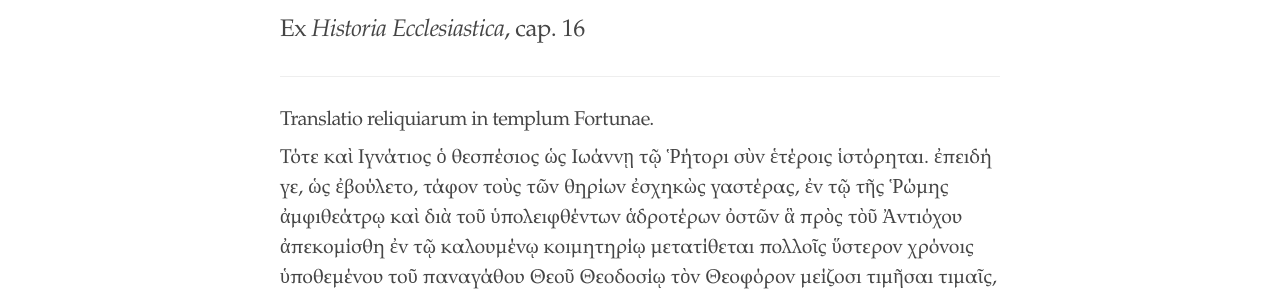
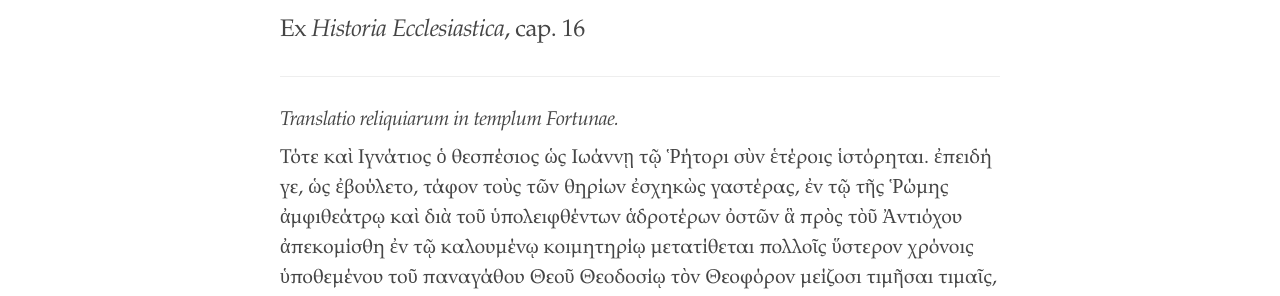
Before and after one commit to cjkoepke1/greek-hagiography, a Jekyll site: the page built from _texts/translatio-ignatii-theophori.md, in a window 1280 px wide. Shown: the part 426-722 px from the top of the page. Built offline with Jekyll 4.4.1, drawn with Linux system fonts in a browser that asks for light colours.

```diff
--- a/_texts/translatio-ignatii-theophori.md
+++ b/_texts/translatio-ignatii-theophori.md
@@ -14,7 +14,7 @@ source: Acta Sanctorum ex Historia Ecclesiastica, cap. 16
 
 ---
 
-### Translatio reliquiarum in templum Fortunae.
+### *Translatio reliquiarum in templum Fortunae.*
 
 Τότε καὶ Ιγνάτιος ὁ θεσπέσιος ὡς Ιωάννῃ τῷ Ῥήτορι σὺν ἑτέροις ἱστόρηται. ἐπειδή γε, ὡς ἐβούλετο, τάφον τοὺς τῶν θηρίων ἐσχηκὼς γαστέρας, ἐν τῷ τῆς Ῥώμης ἀμφιθεάτρῳ καὶ διὰ τοῦ ὑπολειφθέντων ἁδροτέρων ὀστῶν ἃ πρὸς τὸῦ Ἀντιόχου ἀπεκομίσθη ἐν τῷ καλουμένῳ κοιμητηρίῳ μετατίθεται πολλοῖς ὕστερον χρόνοις ὑποθεμένου τοῦ παναγάθου Θεοῦ Θεοδοσίῳ τὸν Θεοφόρον μείζοσι τιμῆσαι τιμαῖς, ἱερόντε πάλαι τρῖς δαίμοσιν ἀνείμενον. Τυχαῖον τοῖς ἐπιχωρίοις ὠνόμαστο, τῷ ἀθλοφόρῳ καὶ Μάρτυρι ἀναθεῖναι. Καὶ σηκὸς εὐαγὴς καὶ τέμενος ἅγιον τῷ Ιγνατίῳ τὸ πάλαι τυχαῖον γέγονε, τῶν ἱερῶν αὐτοῦ λειψάνων μετὰ πομπῆς ἱερᾶς ἀνὰ τὴν πόλιν ἐπ᾽ ὀχήματος ἐνεχθέντων, καὶ κατὰ τὸ τέμενος τεθέντων. Ὅθεν καὶ δημοτελὴς ἑορτὴ καὶ πάνδημος εὐφροσύνη μεχρὶ ἡμῶν τελεῖται, πρὸς τὸ μεγαλοπρεπέστερον τοῦ ἱεράρχου Γρηγορίου ταύτην ἐξάραντος.
 
```
